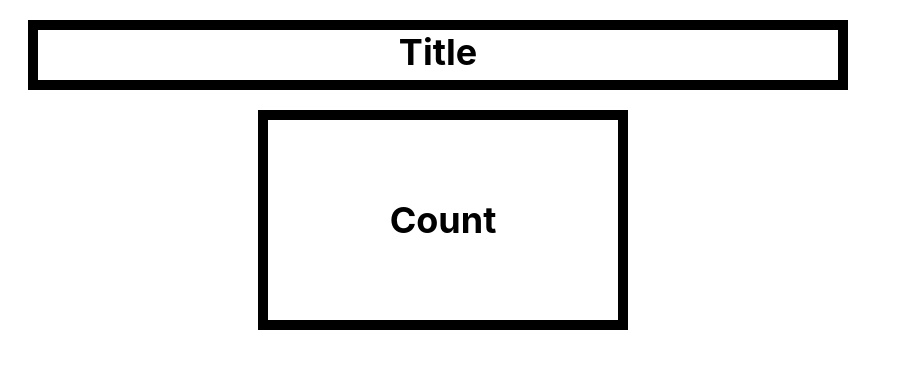
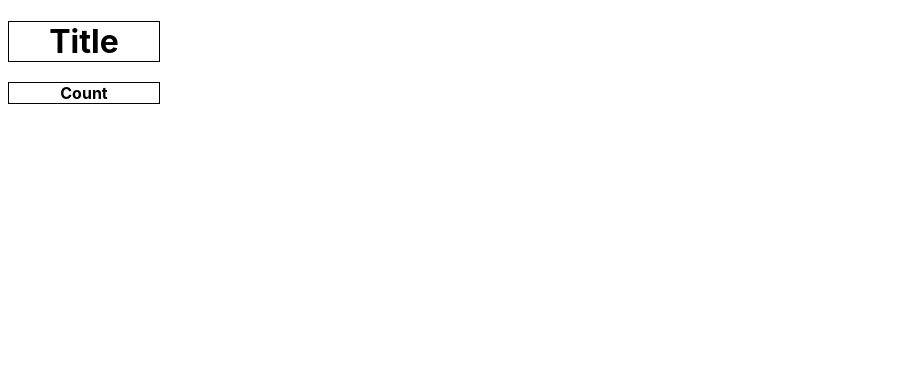
Before and after one commit to leeyooooo/layout-react, a React (Create React App) app: page / in a window 1280 px wide. Shown: the top 368 px of the page, without its empty margins (0-903 px from the left). Built offline with nearby package versions, Linux system fonts and the light colour scheme.

Commit message:
update: refactor Counter

```diff
--- a/src/components/Counter/Counter.jsx
+++ b/src/components/Counter/Counter.jsx
@@ -1,49 +1,24 @@
-const layout = {
-
-
-}
-
 const title = {
-	background: '',
-	color: '',
-	height:'50px',
-	width:'800px',
-	border:'10px solid black',
-  fontSize: '16px',
-  fontWeight: 'bold',
-  margin:'20px',
-  fontSize:'36px',
-  textAlign: 'center'
-}
+  border: "1px solid black",
+  width: "150px",
+  textAlign: "center",
+	marginBottom: "20px"
+};
 
 const count = {
-	background: '',
-	color: '',
-	height:'200px',
-	width:'350px',
-	border:'10px solid black',
-  fontSize: '16px',
-  fontWeight: 'bold',
-	margin:'20px',
-	marginLeft:'250px',
-	fontSize:'36px',
-  textAlign: 'center',
-  lineHeight:'200px'
-}
+	width: "150px",
+  border: "1px solid black",
+  fontSize: "16px",
+  fontWeight: "bold",
+  textAlign: "center",
+};
 const Counter = () => {
+  return (
+    <>
+			<h1 style={title}>Title</h1>
+      <div style={count}>Count</div>
+    </>
+  );
+};
 
-	return(
-		<>
-		<div style={layout}>
-			<div style={title}>
-				Title
-			</div>
-			<div style={count}>
-				Count
-			</div>
-		</div>
-		</>
-	)
-}
-
-export default Counter
+export default Counter;
```
